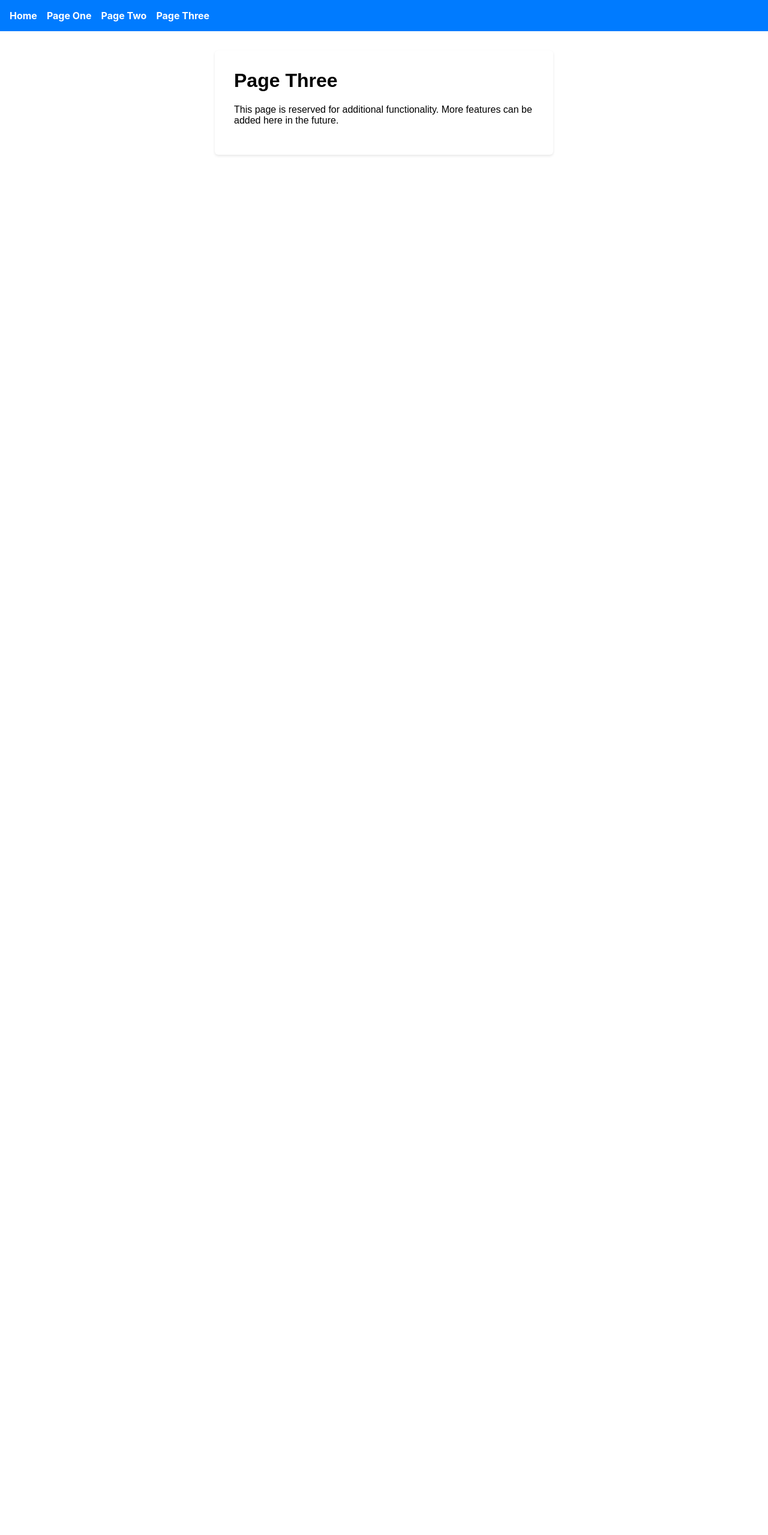
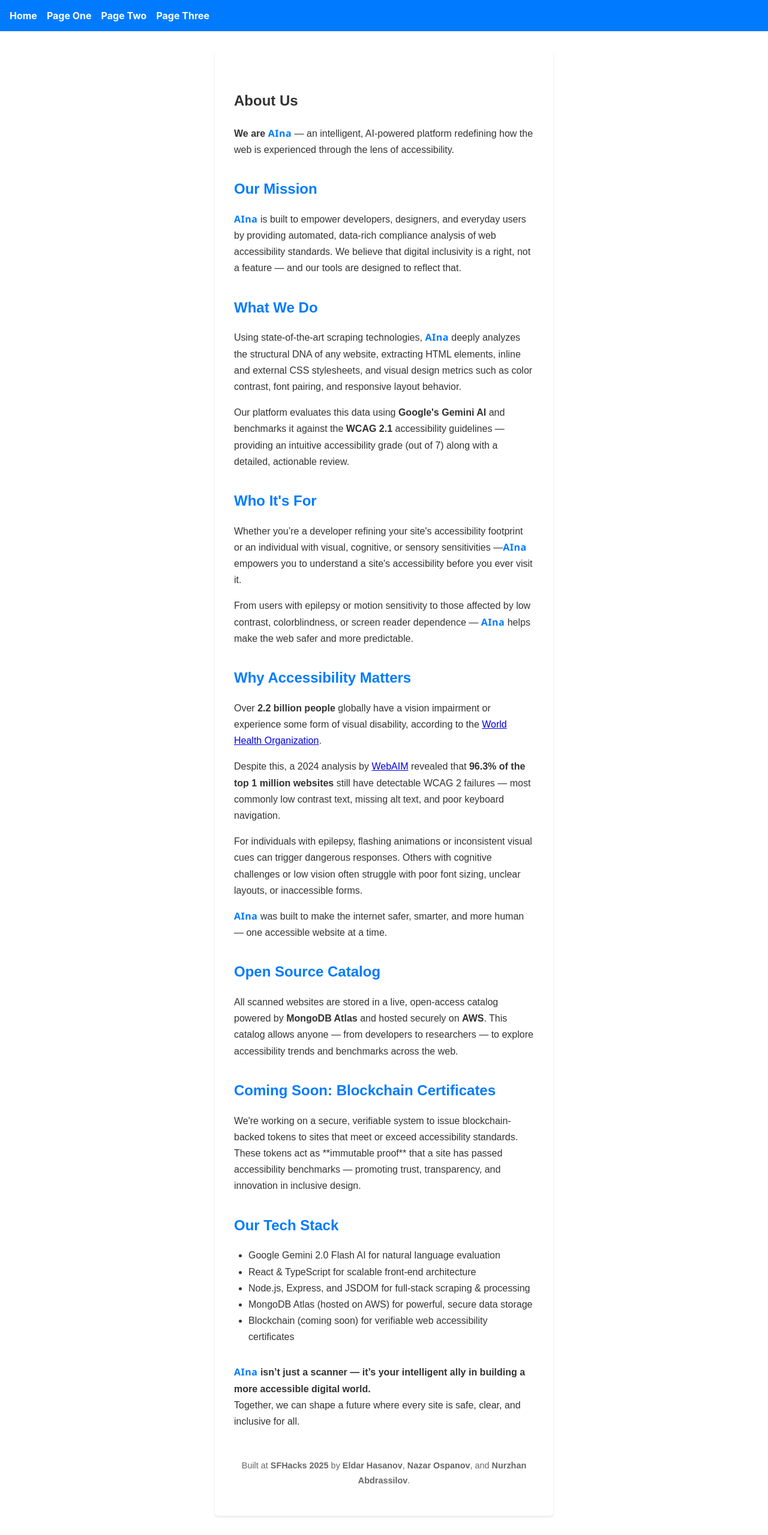
Before and after one commit to nazar-ospanov/sfhacks_frontend, a React (Create React App) app: page /page-three in a window 1280 px wide. Shown: the whole page at 60% size. Before the commit the page ends 800 px from the top, so only its background shows below. Built offline with nearby package versions, Linux system fonts and the light colour scheme.

Commit message:
about us

```diff
--- a/src/PageThree.js
+++ b/src/PageThree.js
@@ -5,10 +5,113 @@
 function PageThree() {
   return (
     <div className="page-container">
-      <h1 className="page-heading">Page Three</h1>
+      <section className="about-section">
+      <h1 className="page-heading">About Us</h1>
       <p className="page-description">
-        This page is reserved for additional functionality. More features can be added here in the future.
+        <strong>We are <span className="aina">AIna</span>{' '}
+
+</strong> — an intelligent, AI-powered platform redefining how the web is experienced through the lens of accessibility.
       </p>
+      </section>
+
+      <section className="about-section">
+        <h2 className="sub-heading">Our Mission</h2>
+        <p>
+          <span className="aina">AIna</span>{' '}
+
+ is built to empower developers, designers, and everyday users by providing automated, data-rich compliance analysis
+          of web accessibility standards. We believe that digital inclusivity is a right, not a feature — and our tools are designed to reflect that.
+        </p>
+      </section>
+
+      <section className="about-section">
+        <h2 className="sub-heading">What We Do</h2>
+        <p>
+          Using state-of-the-art scraping technologies, <span className="aina">AIna</span>{' '}
+
+ deeply analyzes the structural DNA of any website, extracting HTML elements,
+          inline and external CSS stylesheets, and visual design metrics such as color contrast, font pairing, and responsive layout behavior.
+        </p>
+        <p>
+          Our platform evaluates this data using <strong>Google's Gemini AI</strong> and benchmarks it against the <strong>WCAG 2.1</strong> accessibility guidelines —
+          providing an intuitive accessibility grade (out of 7) along with a detailed, actionable review.
+        </p>
+      </section>
+
+      <section className="about-section">
+        <h2 className="sub-heading">Who It's For</h2>
+        <p>
+          Whether you’re a developer refining your site's accessibility footprint or an individual with visual, cognitive, or sensory sensitivities —
+          <span className="aina">AIna</span>{' '}
+
+ empowers you to understand a site's accessibility before you ever visit it.
+        </p>
+        <p>
+          From users with epilepsy or motion sensitivity to those affected by low contrast, colorblindness, or screen reader dependence — <span className="aina">AIna</span>{' '}
+
+ helps make the web safer and more predictable.
+        </p>
+      </section>
+
+      <section className="about-section">
+  <h2 className="sub-heading">Why Accessibility Matters</h2>
+  <p>
+    Over <strong>2.2 billion people</strong> globally have a vision impairment or experience some form of visual disability, according to the <a href="https://www.who.int/news-room/fact-sheets/detail/blindness-and-visual-impairment" target="_blank" rel="noopener noreferrer">World Health Organization</a>.
+  </p>
+  <p>
+    Despite this, a 2024 analysis by <a href="https://webaim.org/projects/million/" target="_blank" rel="noopener noreferrer">WebAIM</a> revealed that <strong>96.3% of the top 1 million websites</strong> still have detectable WCAG 2 failures — most commonly low contrast text, missing alt text, and poor keyboard navigation.
+  </p>
+  <p>
+    For individuals with epilepsy, flashing animations or inconsistent visual cues can trigger dangerous responses. Others with cognitive challenges or low vision often struggle with poor font sizing, unclear layouts, or inaccessible forms.
+  </p>
+  <p>
+    <span className="aina">AIna</span>{' '}
+
+ was built to make the internet safer, smarter, and more human — one accessible website at a time.
+  </p>
+</section>
+
+      <section className="about-section">
+        <h2 className="sub-heading">Open Source Catalog</h2>
+        <p>
+          All scanned websites are stored in a live, open-access catalog powered by <strong>MongoDB Atlas</strong> and hosted securely on <strong>AWS</strong>.
+          This catalog allows anyone — from developers to researchers — to explore accessibility trends and benchmarks across the web.
+        </p>
+      </section>
+
+      <section className="about-section">
+        <h2 className="sub-heading">Coming Soon: Blockchain Certificates</h2>
+        <p>
+          We're working on a secure, verifiable system to issue blockchain-backed tokens to sites that meet or exceed accessibility standards.
+          These tokens act as **immutable proof** that a site has passed accessibility benchmarks — promoting trust, transparency, and innovation in inclusive design.
+        </p>
+      </section>
+
+      <section className="about-section">
+        <h2 className="sub-heading">Our Tech Stack</h2>
+        <ul className="tech-list">
+          <li>Google Gemini 2.0 Flash AI for natural language evaluation</li>
+          <li>React & TypeScript for scalable front-end architecture</li>
+          <li>Node.js, Express, and JSDOM for full-stack scraping & processing</li>
+          <li>MongoDB Atlas (hosted on AWS) for powerful, secure data storage</li>
+          <li>Blockchain (coming soon) for verifiable web accessibility certificates</li>
+        </ul>
+      </section>
+
+      <section className="about-section">
+        <p>
+          <strong><span className="aina">AIna</span>{' '}
+
+ isn’t just a scanner — it’s your intelligent ally in building a more accessible digital world.</strong><br />
+          Together, we can shape a future where every site is safe, clear, and inclusive for all.
+        </p>
+      </section>
+
+      <footer className="about-section">
+        <p className="footer-text">
+          Built at <strong>SFHacks 2025</strong> by <strong>Eldar Hasanov</strong>, <strong>Nazar Ospanov</strong>, and <strong>Nurzhan Abdrassilov</strong>.
+        </p>
+      </footer>
     </div>
   );
 }
--- a/src/pageCss.css
+++ b/src/pageCss.css
@@ -16,3 +16,37 @@
   .page-description {
     margin-bottom: 1rem;
   }
+
+
+  .about-section {
+    margin-top: 2rem;
+    line-height: 1.7;
+    color: #333;
+  }
+
+  .sub-heading {
+    font-size: 1.5rem;
+    margin-bottom: 0.6rem;
+    color: #007bff;
+  }
+
+  .tech-list {
+    list-style-type: disc;
+    padding-left: 1.5rem;
+    margin-top: 1rem;
+    margin-bottom: 1rem;
+  }
+
+  .footer-text {
+    font-size: 0.9rem;
+    color: #666;
+    margin-top: 3rem;
+    text-align: center;
+  }
+
+  .aina {
+    font-weight: 700;
+    color: #007bff;
+    font-family: 'Segoe UI', Tahoma, Geneva, Verdana, sans-serif;
+    letter-spacing: 0.5px;
+  }
```
